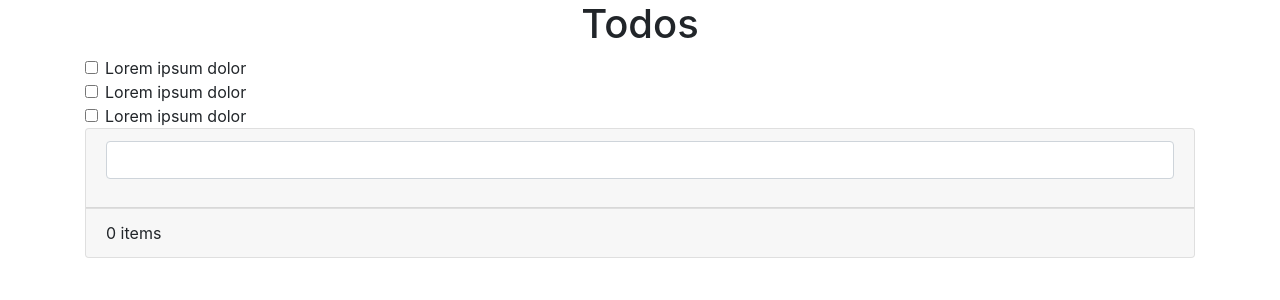
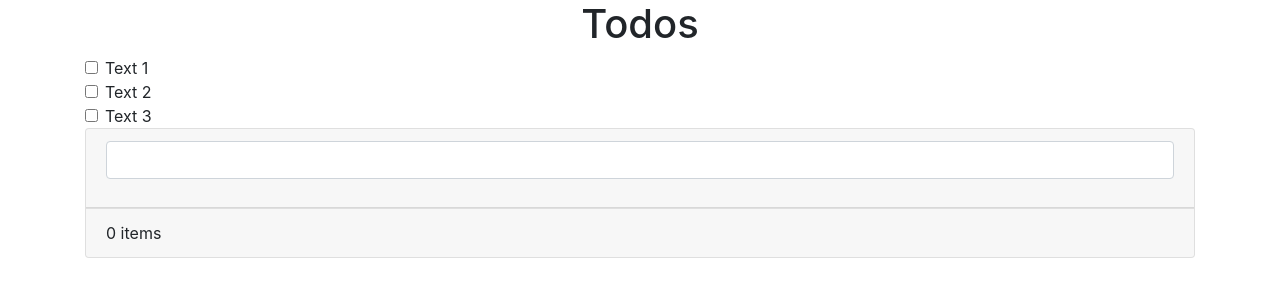
Before and after one commit to willFrnds6/todo-list, an Angular app: page / in a window 1280 px wide. Shown: the top 300 px of the page. Built offline with nearby package versions, Linux system fonts and the light colour scheme.

Commit message:
Uptade code tslint.json

```diff
--- a/src/app/app.component.html
+++ b/src/app/app.component.html
@@ -5,9 +5,9 @@
           Todos
         </h1>
 
-        <app-checkbox></app-checkbox>
-        <app-checkbox></app-checkbox>
-        <app-checkbox></app-checkbox>
+        <app-checkbox label="Text 1"></app-checkbox>
+        <app-checkbox label="Text 2"></app-checkbox>
+        <app-checkbox label="Text 3"></app-checkbox>
 
         <div class="card">
           <div class="card-header">
--- a/src/app/checkbox/checkbox.component.html
+++ b/src/app/checkbox/checkbox.component.html
@@ -1,6 +1,6 @@
 <div class="form-check">
     <input class="form-check-input" type="checkbox" value="" [attr.id]="id">
     <label class="form-check-label" [attr.for]="id">
-      Lorem ipsum dolor
+      {{ label }}
     </label>
 </div>
--- a/src/app/checkbox/checkbox.component.ts
+++ b/src/app/checkbox/checkbox.component.ts
@@ -1,6 +1,6 @@
-import { Component, OnInit } from '@angular/core';
+import { Component, Input, OnInit } from '@angular/core';
 
-@Component({
+@Component({// Un décorateur permet de ajouter des infos dans une balise et est précédé d'un @
   selector: 'app-checkbox',
   templateUrl: './checkbox.component.html',
   styleUrls: ['./checkbox.component.scss']
@@ -8,7 +8,10 @@ import { Component, OnInit } from '@angular/core';
 export class CheckboxComponent implements OnInit {
   // Create a static element. This element will be execute only one time
   private static counter = 0;
-  public id : string;
+  public id: string;
+
+  @Input()// Permet d'ajouter un attribut label dans notre <app-checkbox></app-checkbox>
+  public label: string;
 
   constructor() {
     /* 1er methode
```
